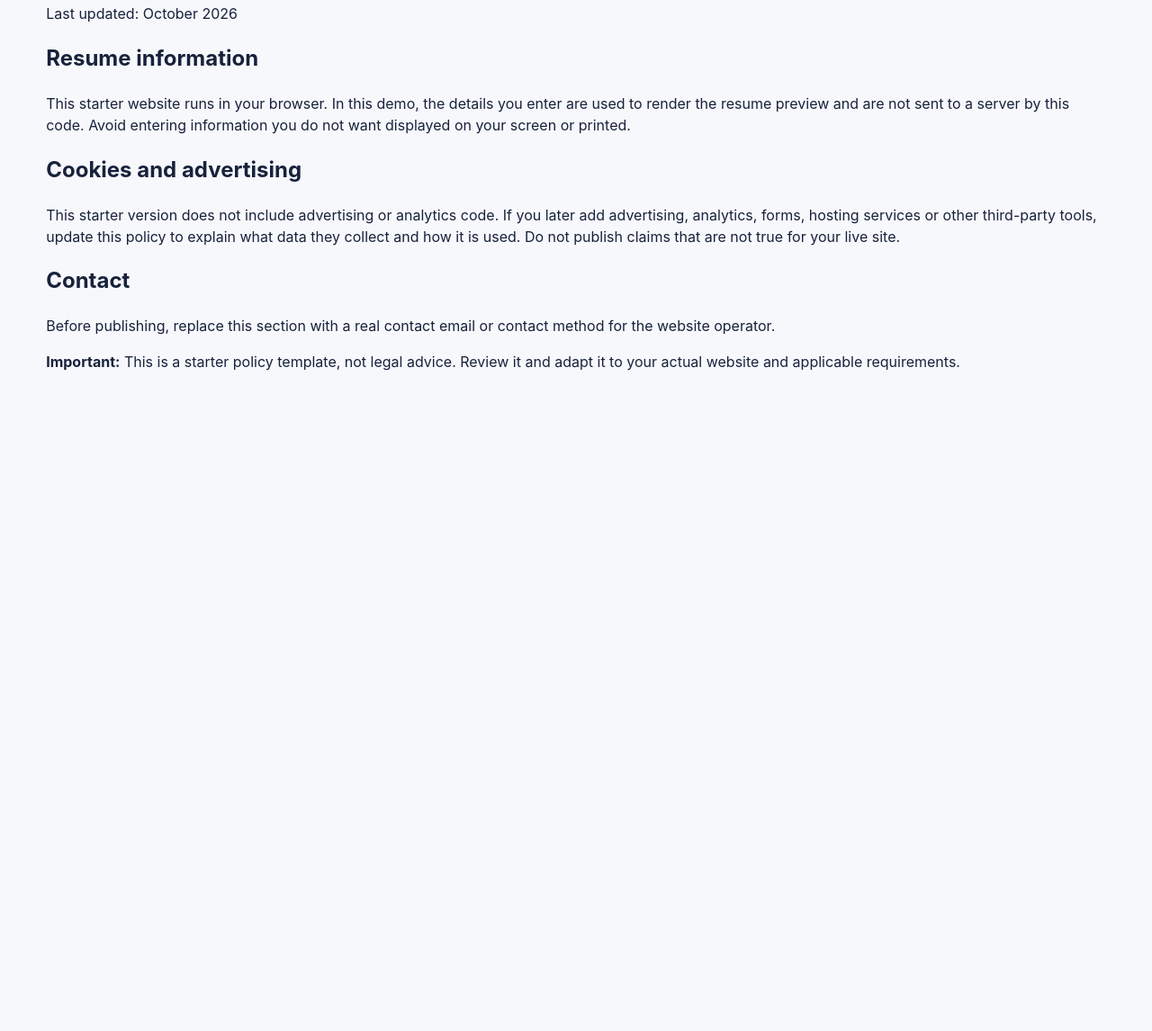
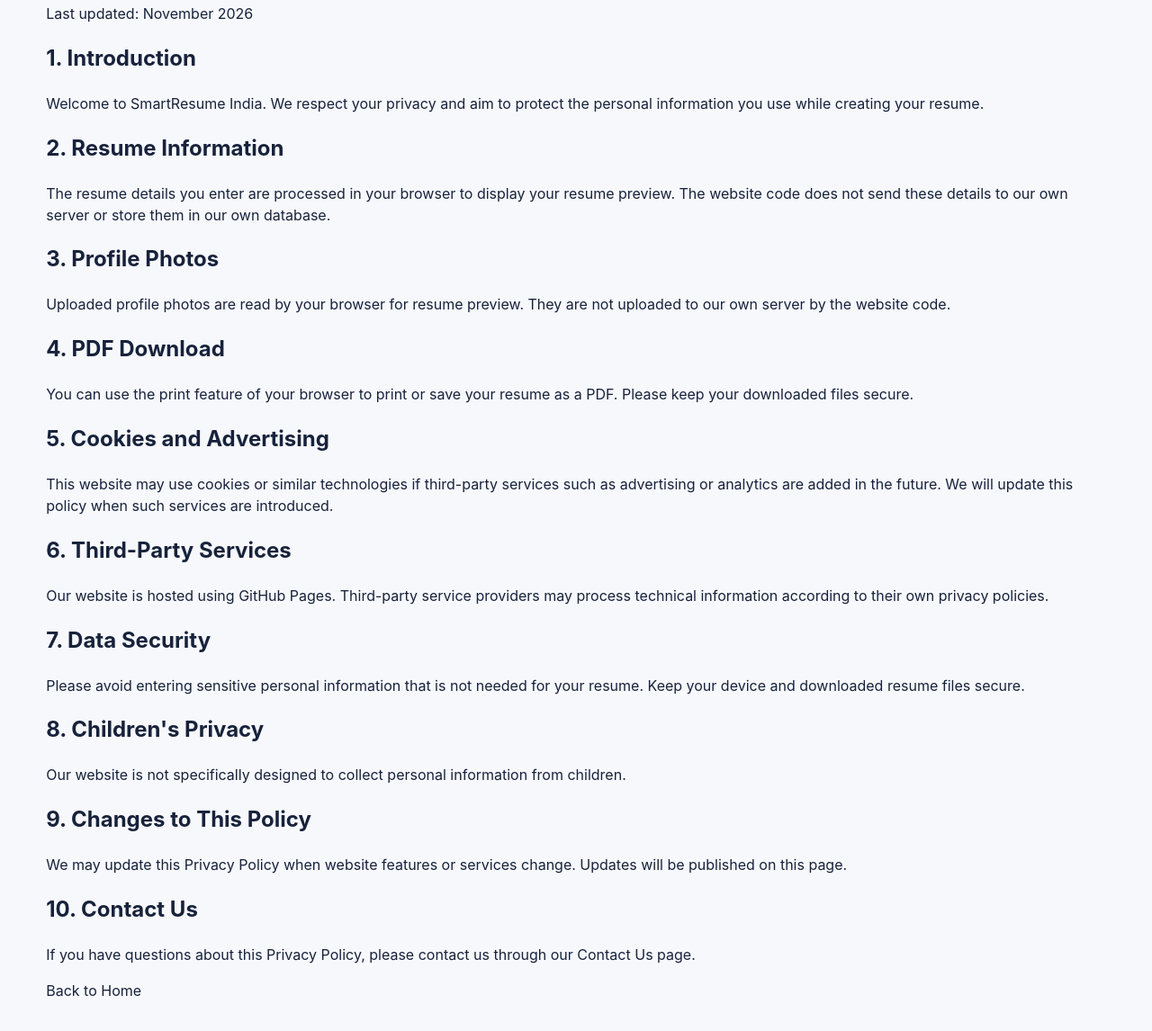
Before and after one commit to pardeepparmar458-max/smartresumeindia, a plain HTML site: page privacy.html in a window 1280 px wide. Shown: the part 258-1404 px from the top of the page at 90% size. Before the commit the page ends 800 px from the top, so only its background shows below. Drawn offline with Linux system fonts and the light colour scheme.

Commit message:
Revise privacy policy with additional sections
Updated the privacy policy with new sections and details.

```diff
--- a/privacy.html
+++ b/privacy.html
@@ -1,4 +1,94 @@
+
 <!DOCTYPE html>
-<html lang="en"><head><meta charset="UTF-8"><meta name="viewport" content="width=device-width,initial-scale=1"><title>Privacy Policy — SmartResume India</title><link rel="stylesheet" href="style.css"></head>
-<body><header class="site-header"><a class="brand" href="index.html"><span class="brand-mark">SR</span><span>SmartResume <em>India</em></span></a><a href="index.html">← Back to builder</a></header>
-<main class="builder-section"><span class="eyebrow">SMARTRESUME INDIA</span><h1>Privacy Policy</h1><p>Last updated: October 2026</p><h2>Resume information</h2><p>This starter website runs in your browser. In this demo, the details you enter are used to render the resume preview and are not sent to a server by this code. Avoid entering information you do not want displayed on your screen or printed.</p><h2>Cookies and advertising</h2><p>This starter version does not include advertising or analytics code. If you later add advertising, analytics, forms, hosting services or other third-party tools, update this policy to explain what data they collect and how it is used. Do not publish claims that are not true for your live site.</p><h2>Contact</h2><p>Before publishing, replace this section with a real contact email or contact method for the website operator.</p><p><strong>Important:</strong> This is a starter policy template, not legal advice. Review it and adapt it to your actual website and applicable requirements.</p></main></body></html>
+<html lang="en">
+<head>
+  <meta charset="UTF-8">
+  <meta name="viewport" content="width=device-width, initial-scale=1.0">
+  <title>Privacy Policy - SmartResume India</title>
+  <meta name="description" content="Learn how SmartResume India handles your personal information, resume details, profile photos and privacy.">
+  <link rel="stylesheet" href="style.css">
+</head>
+
+<body>
+
+<header class="site-header">
+  <a class="brand" href="index.html">
+    <span class="brand-mark">SR</span>
+    <span>SmartResume <em>India</em></span>
+  </a>
+  <a href="index.html">← Back to builder</a>
+</header>
+
+<main class="builder-section">
+  <span class="eyebrow">SMARTRESUME INDIA</span>
+
+  <h1>Privacy Policy</h1>
+  <p>Last updated: November 2026</p>
+
+  <h2>1. Introduction</h2>
+  <p>
+    Welcome to SmartResume India. We respect your privacy and aim to protect
+    the personal information you use while creating your resume.
+  </p>
+
+  <h2>2. Resume Information</h2>
+  <p>
+    The resume details you enter are processed in your browser to display
+    your resume preview. The website code does not send these details to
+    our own server or store them in our own database.
+  </p>
+
+  <h2>3. Profile Photos</h2>
+  <p>
+    Uploaded profile photos are read by your browser for resume preview.
+    They are not uploaded to our own server by the website code.
+  </p>
+
+  <h2>4. PDF Download</h2>
+  <p>
+    You can use the print feature of your browser to print or save your
+    resume as a PDF. Please keep your downloaded files secure.
+  </p>
+
+  <h2>5. Cookies and Advertising</h2>
+  <p>
+    This website may use cookies or similar technologies if third-party
+    services such as advertising or analytics are added in the future.
+    We will update this policy when such services are introduced.
+  </p>
+
+  <h2>6. Third-Party Services</h2>
+  <p>
+    Our website is hosted using GitHub Pages. Third-party service providers
+    may process technical information according to their own privacy policies.
+  </p>
+
+  <h2>7. Data Security</h2>
+  <p>
+    Please avoid entering sensitive personal information that is not needed
+    for your resume. Keep your device and downloaded resume files secure.
+  </p>
+
+  <h2>8. Children's Privacy</h2>
+  <p>
+    Our website is not specifically designed to collect personal information
+    from children.
+  </p>
+
+  <h2>9. Changes to This Policy</h2>
+  <p>
+    We may update this Privacy Policy when website features or services change.
+    Updates will be published on this page.
+  </p>
+
+  <h2>10. Contact Us</h2>
+  <p>
+    If you have questions about this Privacy Policy, please contact us
+    through our <a href="contact.html">Contact Us</a> page.
+  </p>
+
+  <p><a href="index.html">Back to Home</a></p>
+</main>
+
+</body>
+</html>
```
